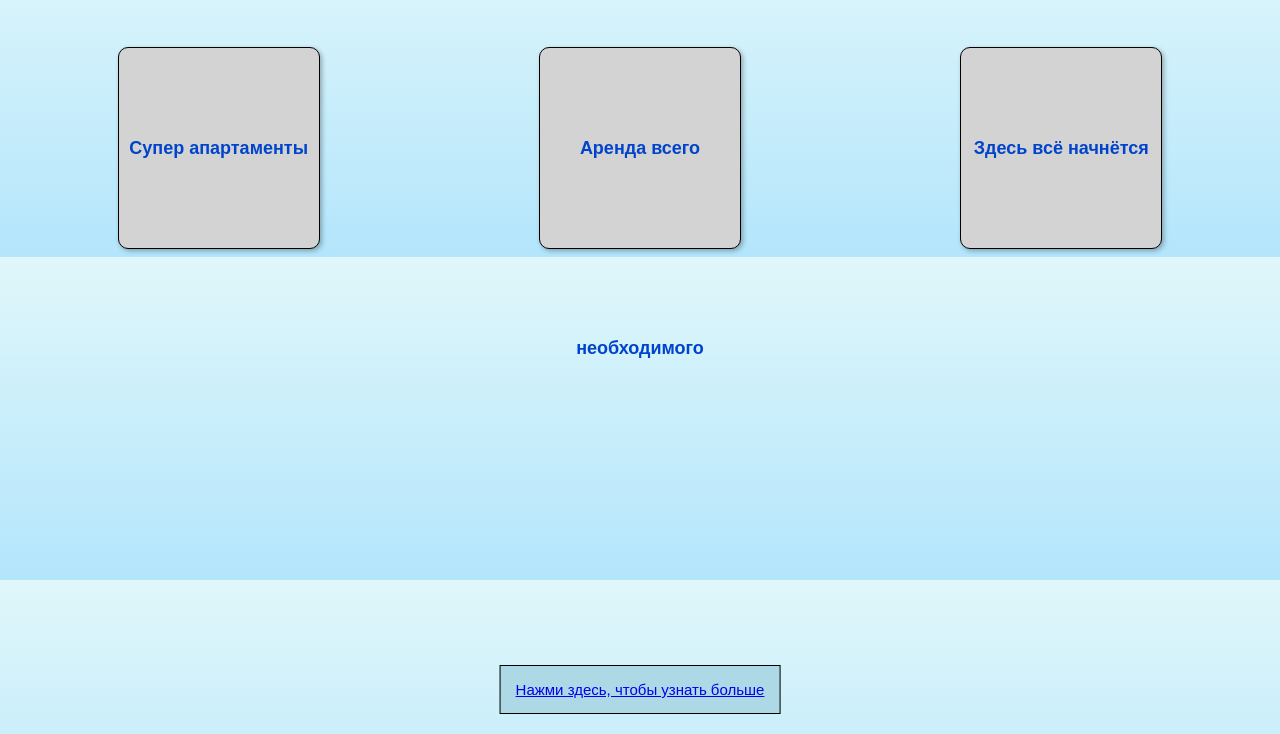
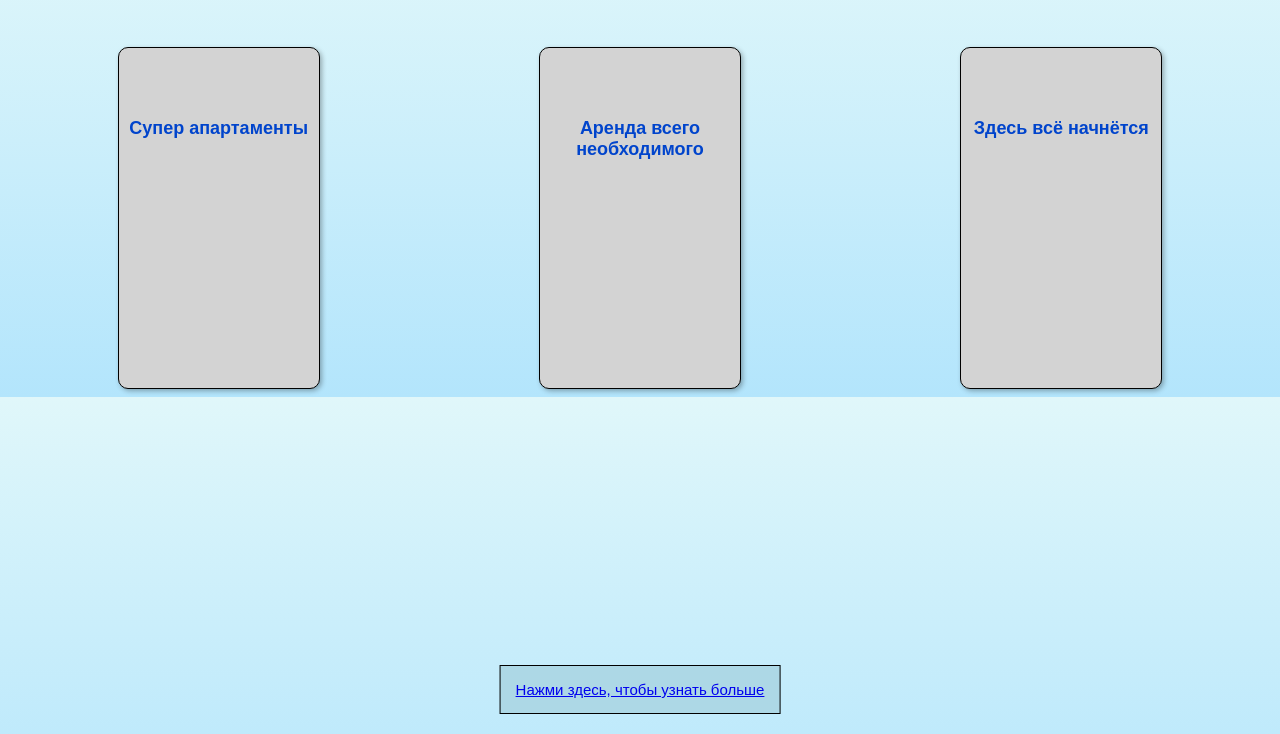
Before and after one commit to Arekusanda-desu/Lyzniki.github.io, a plain HTML site: page index.html in a window 1280 px wide. Shown: the part 66-800 px from the top of the page. Drawn offline with Linux system fonts and the light colour scheme.

Commit message:
Update styles.css

```diff
--- a/styles.css
+++ b/styles.css
@@ -22,13 +22,13 @@ h1 {
     height: 200px;
     margin: 0 15px;
     text-align: center;
-    line-height: 200px;
     border: 1px solid black;
     background-color: lightgray;
     font-size: 18px;
     border-radius: 10px;
     box-shadow: 2px 2px 5px rgba(0, 0, 0, 0.3);
     transition: transform 0.3s ease, background-color 0.3s ease;
+    padding: 70px 0;
 }
 
 .cell a {
```
